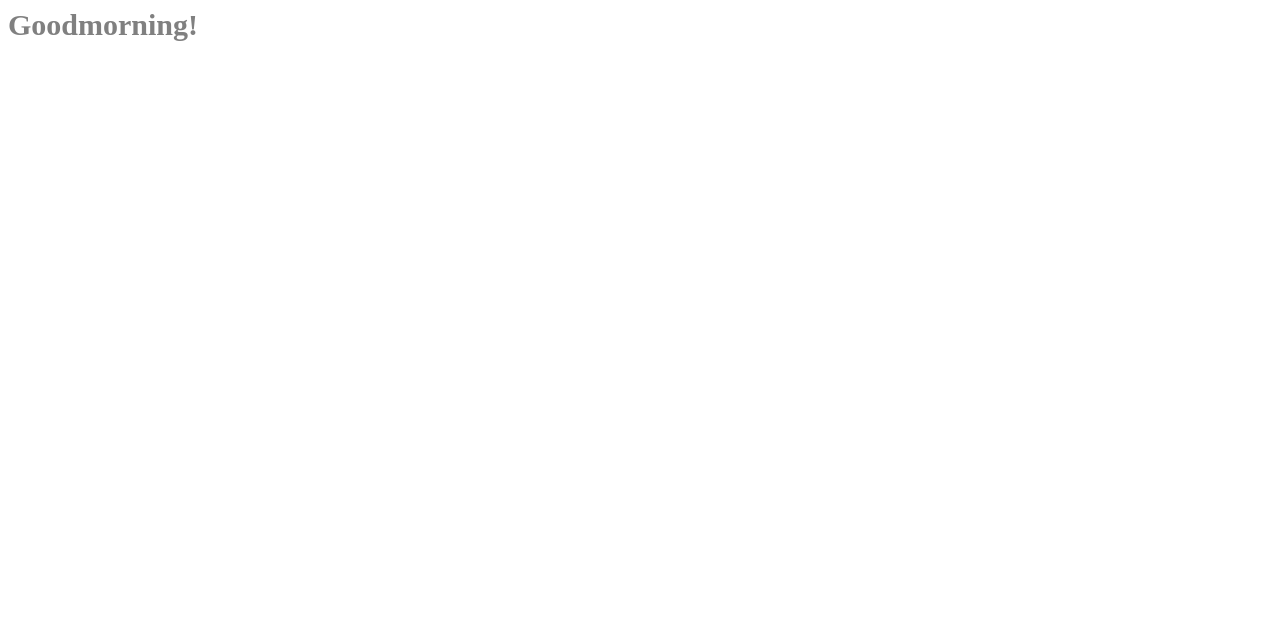
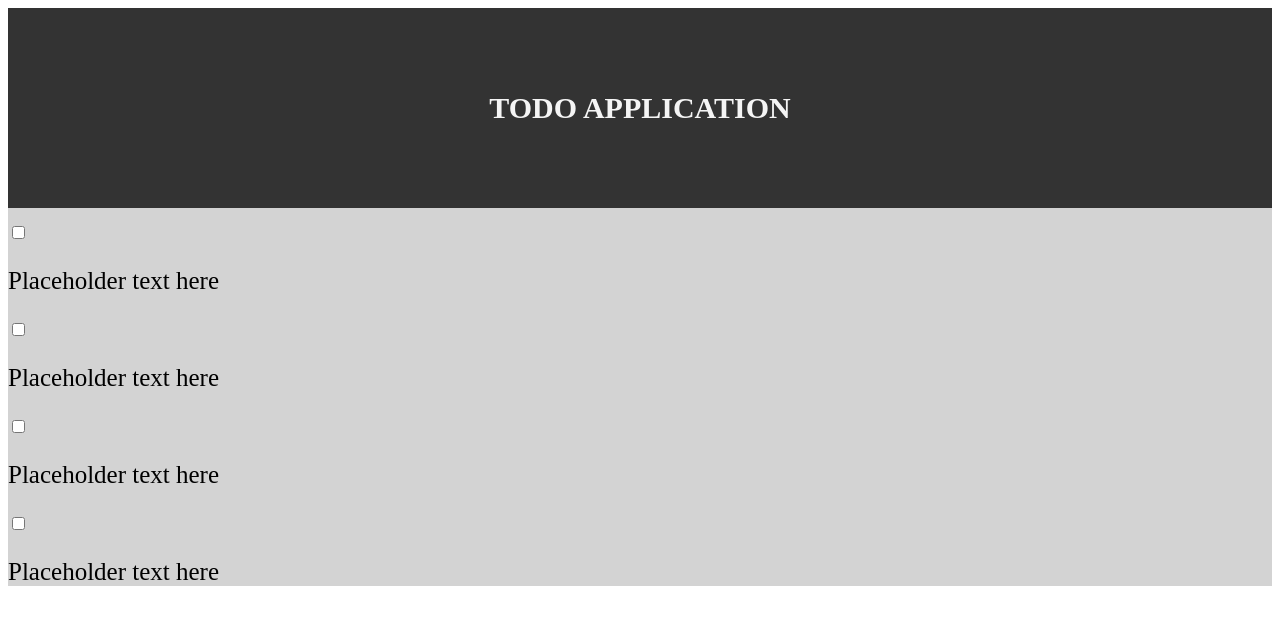
Before and after one commit to moshire/reactpractice, a React (Create React App) app: page / in a window 1280 px wide. Shown: the top 624 px of the page. Built offline with nearby package versions, Linux system fonts and the light colour scheme.

Commit message:
inline style practice with the todo app

```diff
--- a/public/index.css
+++ b/public/index.css
@@ -1,4 +1,4 @@
-.todo{
+h1{
     height: 200px;
     background-color: #333;
     color: whitesmoke;
@@ -9,6 +9,7 @@
     justify-content: center;
     align-items: center;
 }
-.car{
-    background-color: aqua;
+.text{
+    background-color:lightgray;
+    font-size: 25px;
 }
--- a/src/App.js
+++ b/src/App.js
@@ -1,24 +1,8 @@
 import React from "react";
-
-function App() {
-  const date = new Date();
-  const hours = date.getHours();
-  let timeOfDay;
-  const styles ={
-    fontSize: 30
-  }
-  if (hours < 12) {
-    timeOfDay = "morning";
-    styles.color = "grey"
-
-  } else if (hours > 12 && hours < 17) {
-    timeOfDay = "Afternoon";
-    styles.color = "blue"
-
-  } else {
-    timeOfDay = "Night";
-    styles.color = "green"
-  }
-  return <h1 style={styles}>Good{timeOfDay}!</h1>;
+import TodoItem from "./TodoItem"
+function App(){
+  return(
+    <TodoItem />
+  )
 }
 export default App;
--- /dev/null
+++ b/src/TodoItem.js
@@ -0,0 +1,21 @@
+import React from "react"
+function TodoItem(){
+    return(
+    <div className="text">
+        <h1>TODO APPLICATION</h1>
+<input type="checkbox" />
+            <p>Placeholder text here</p>
+
+<input type="checkbox" />
+            <p>Placeholder text here</p>
+
+<input type="checkbox" />
+            <p>Placeholder text here</p>
+
+<input type="checkbox" />
+            <p>Placeholder text here</p>
+    </div>
+    )
+}
+
+export default TodoItem
```
